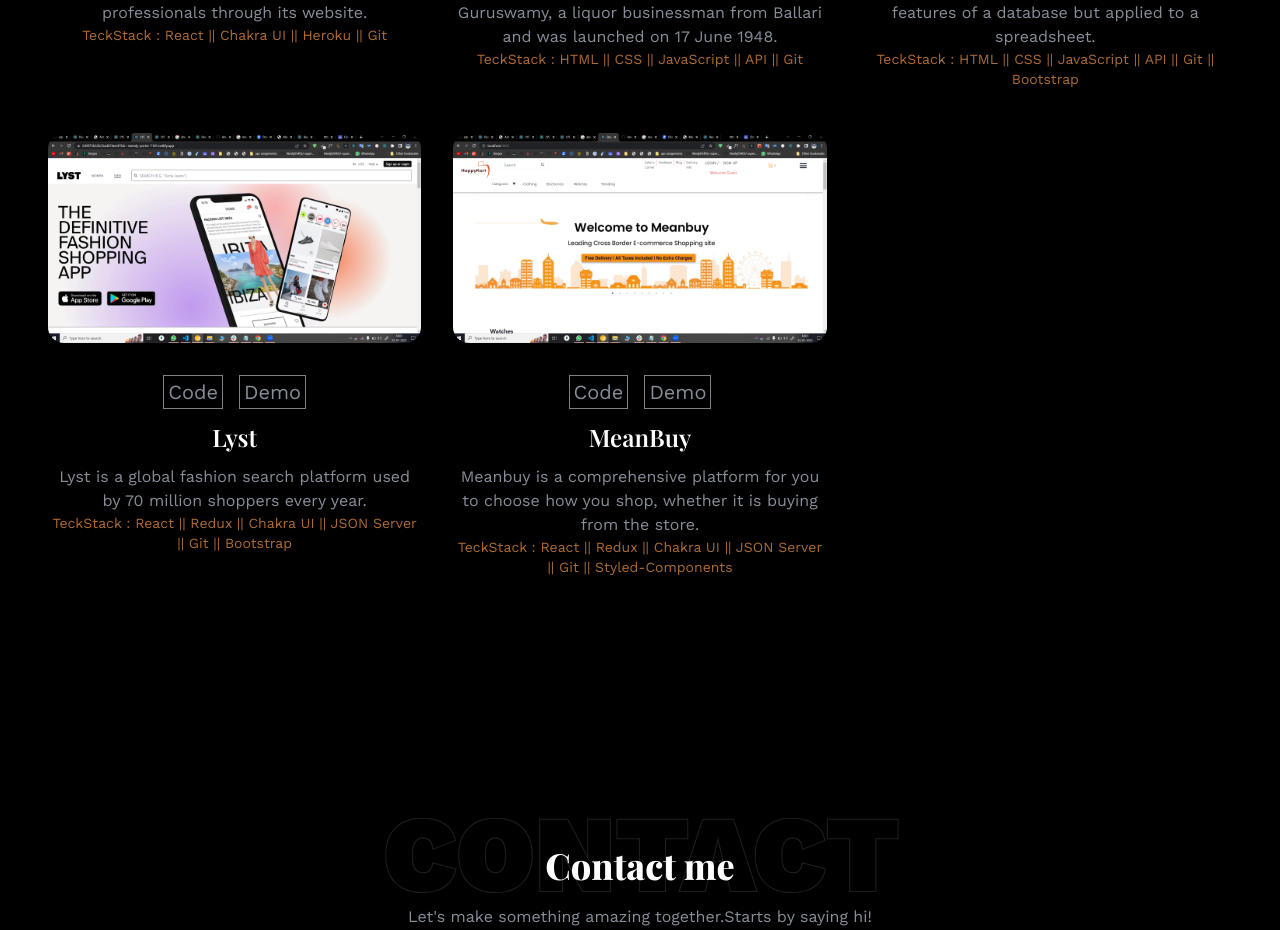
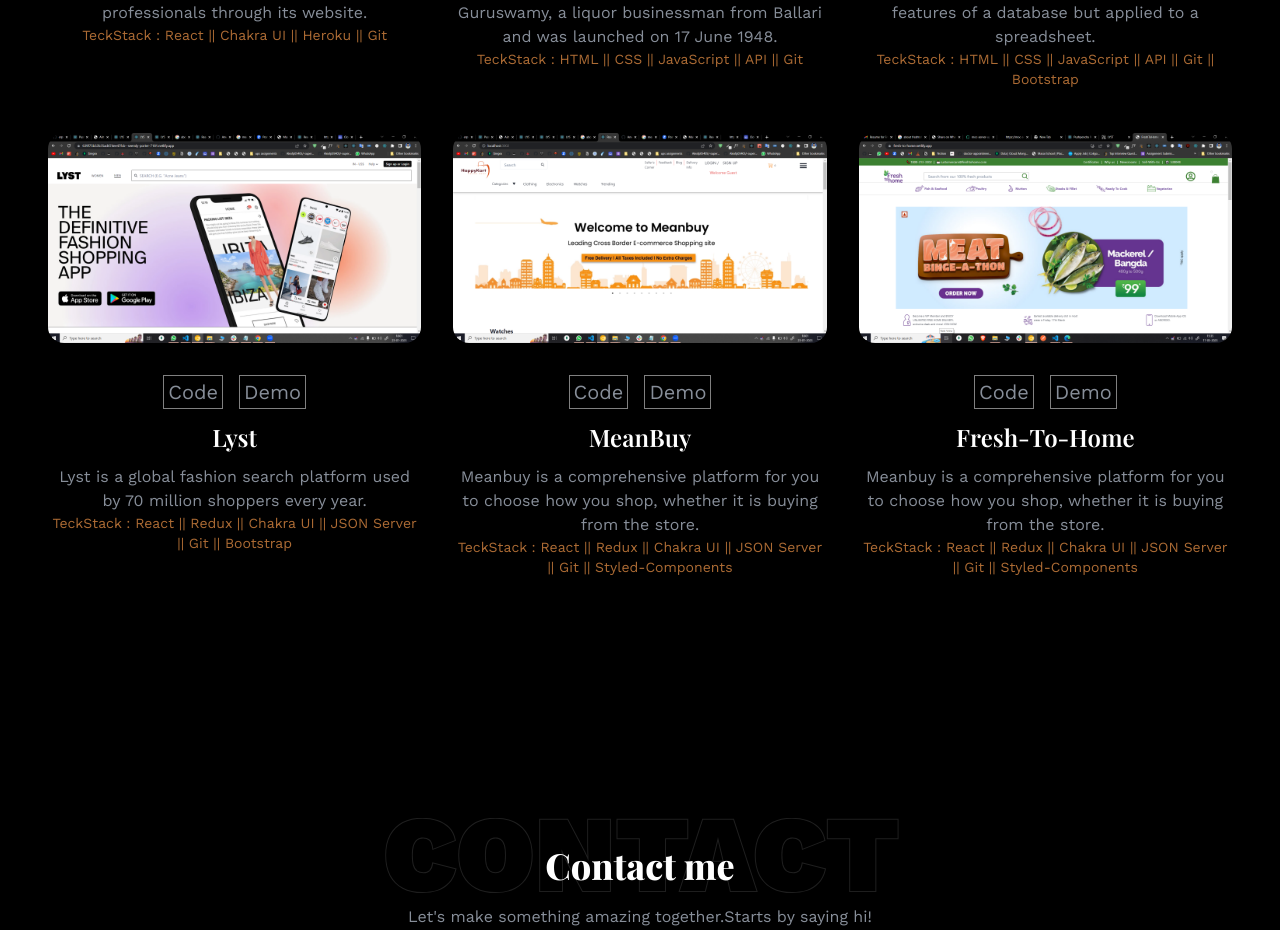
Before and after one commit to erpushpendrasingh/erpushpendrasingh.github.io, a React (Create React App) app: page / in a window 1280 px wide. Shown: the part 3424-4354 px from the top of the page. Built offline with nearby package versions, Linux system fonts and the light colour scheme; a web font is replaced by a local one.

Commit message:
new project added

```diff
--- a/src/components/NavMobile.js
+++ b/src/components/NavMobile.js
@@ -57,7 +57,7 @@
                     variants={circleVariants}
                     initial="hidden"
                     animate={isOpen ? "visible" : "hidden"}
-                    className="w-4 h-4 rounded-full bg-accent fixed top-0 right-0"
+                    className="w-4 h-4 rounded-full bg-accent fixed top-0 right-0 "
                ></motion.div>
 
                <motion.ul
--- a/src/data.js
+++ b/src/data.js
@@ -23,6 +23,7 @@
 import Project3 from "./assets/img/projects/airtable.png";
 import Project4 from "./assets/img/projects/lyst.png";
 import Project5 from "./assets/img/projects/meanBuy.png";
+import Project6 from "./assets/img/projects/freshtohome.png";
 
 // skills images
 import SkillImg1 from "./assets/img/skills/html5.png";
@@ -103,7 +104,6 @@
           id: "1",
           image: Project1,
           name: "Pluralsight",
-          // category: 'branding',
           description:
                "Pluralsight is online education company that offers a variety of video training courses for software developers, IT, and creative professionals through its website.",
           code: "https://github.com/erpushpendrasingh/spotless-gate-4639",
@@ -114,7 +114,6 @@
           id: "2",
           image: Project2,
           name: "Deccan Herald",
-          // category: 'UI/UX design',
           description:
                "Deccan Herald is an Indian English language daily newspaper published from the Indian state of Karnataka. It was founded by K. N. Guruswamy, a liquor businessman from Ballari and was launched on 17 June 1948.",
           code: "https://github.com/erpushpendrasingh/handsomely-clam-5290",
@@ -125,7 +124,6 @@
           id: "3",
           image: Project3,
           name: "Airtable",
-          // category: 'UI/UX design',
           description:
                "Airtable is a cloud collaboration service headquartered in San Francisco. Airtable is a spreadsheet-database hybrid, with the features of a database but applied to a spreadsheet.",
 
@@ -138,12 +136,11 @@
           id: "4",
           image: Project4,
           name: "Lyst",
-          // category: 'UI/UX design',
           description:
                "Lyst is a global fashion search platform used by 70 million shoppers every year.",
 
           code: "https://github.com/erpushpendrasingh/seemly-porter-7181",
-          demo: "https://639f75b32b35ad474ee47fcb--seemly-porter-7181.netlify.app/",
+          demo: "https://lystclonefp.netlify.app/",
           TechStack:
                "TeckStack : React || Redux ||  Chakra UI || JSON Server || Git || Bootstrap ",
      },
@@ -151,12 +148,23 @@
           id: "5",
           image: Project5,
           name: "MeanBuy",
-          // category: 'UI/UX design',
           description:
                "Meanbuy is a comprehensive platform for you to choose how you shop, whether it is buying from the store.",
 
           code: "https://github.com/Anwar7411/melted-scale-2590",
           demo: "https://63ce8581258e13181bf15a3e--happycartecomapp.netlify.app/",
+          TechStack:
+               "TeckStack : React || Redux ||  Chakra UI || JSON Server || Git ||  Styled-Components",
+     },
+     {
+          id: "6",
+          image: Project6,
+          name: "Fresh-to-home",
+          description:
+               "Meanbuy is a comprehensive platform for you to choose how you shop, whether it is buying from the store.",
+
+          code: "https://github.com/erpushpendrasingh/Fresh-To-Home",
+          demo: "https://fresh-to-home.netlify.app/",
           TechStack:
                "TeckStack : React || Redux ||  Chakra UI || JSON Server || Git ||  Styled-Components",
      },
```
Also changed, not shown: src/assets/img/projects/freshtohome.png (added).
